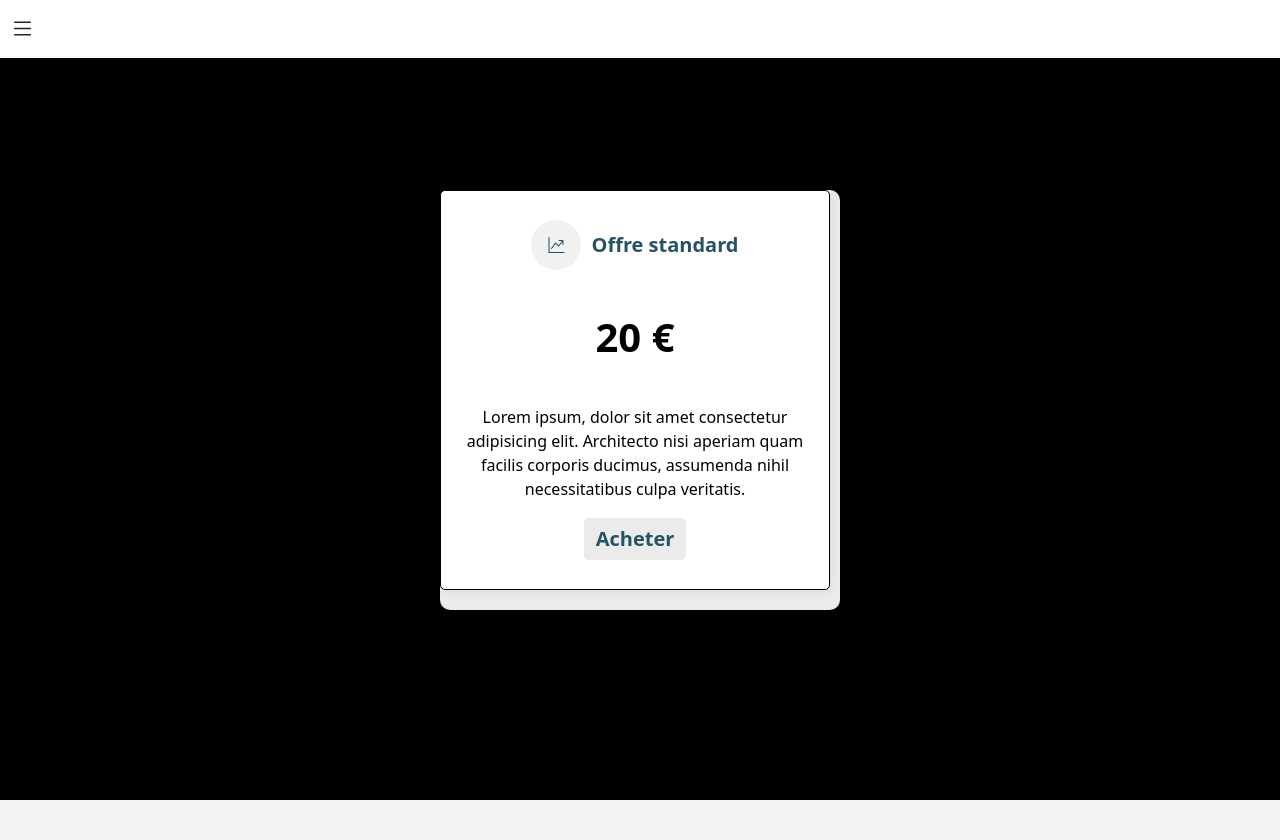
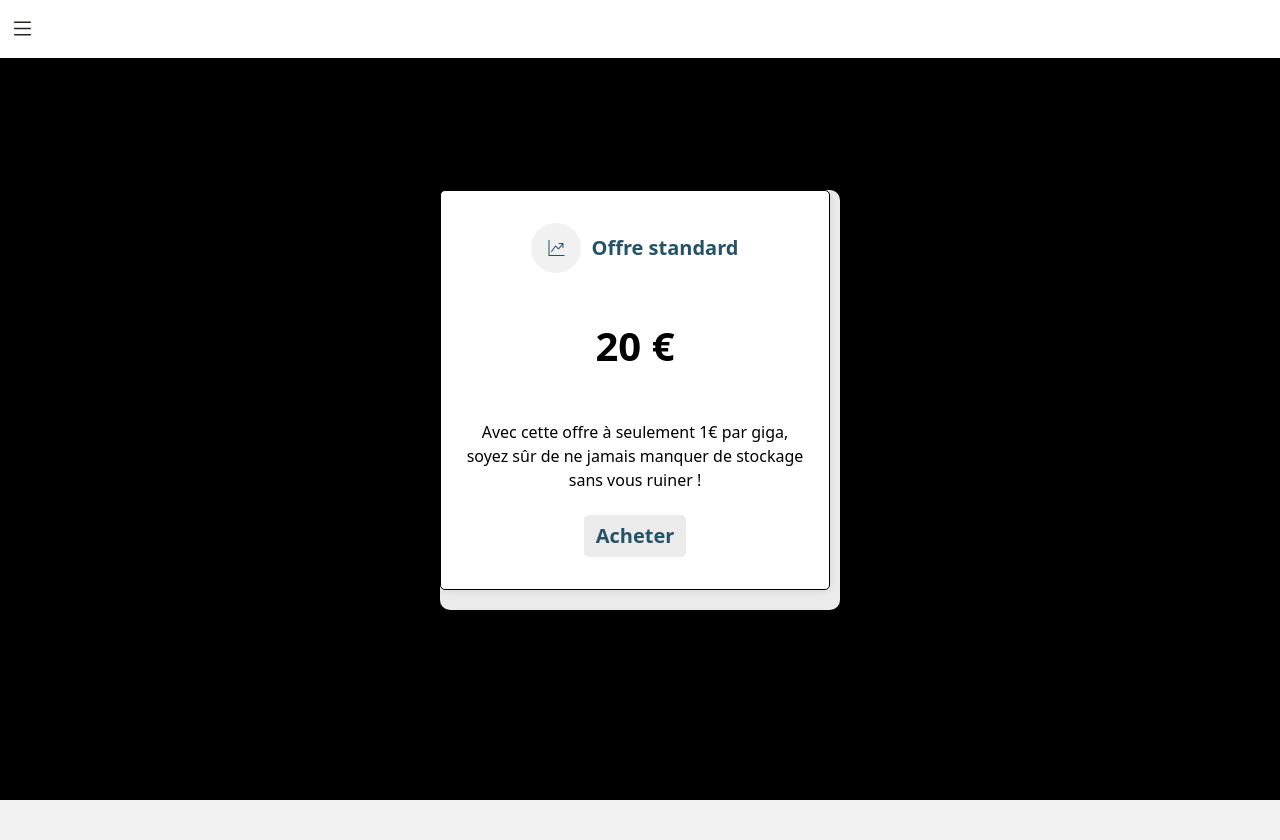
Before and after one commit to Arthurbsnrd/ArchiDocs, a PHP site: page /pages/clients/offres.php in a window 1280 px wide. Shown: the top 840 px of the page. Run offline with PHP 8.4, Linux system fonts and the light colour scheme; a user stored in the database is signed in; some libraries are stand-ins or nearby versions.

Commit message:
description offre

```diff
--- a/pages/clients/offres.php
+++ b/pages/clients/offres.php
@@ -33,7 +33,7 @@
                 <div class="prix-card"><span class="prix">20</span> €</div>
 
                 <div class="description-card">
-                    Lorem ipsum, dolor sit amet consectetur adipisicing elit. Architecto nisi aperiam quam facilis corporis ducimus, assumenda nihil necessitatibus culpa veritatis.
+                    Avec cette offre à seulement 1€ par giga, soyez sûr de ne jamais manquer de stockage sans vous ruiner !
                 </div>
 
                 <div class="btn-achat">
```
